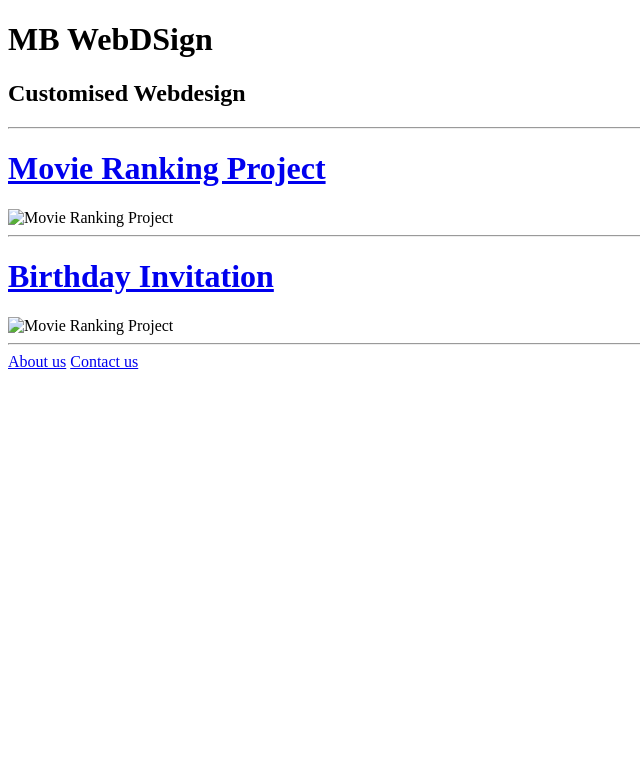
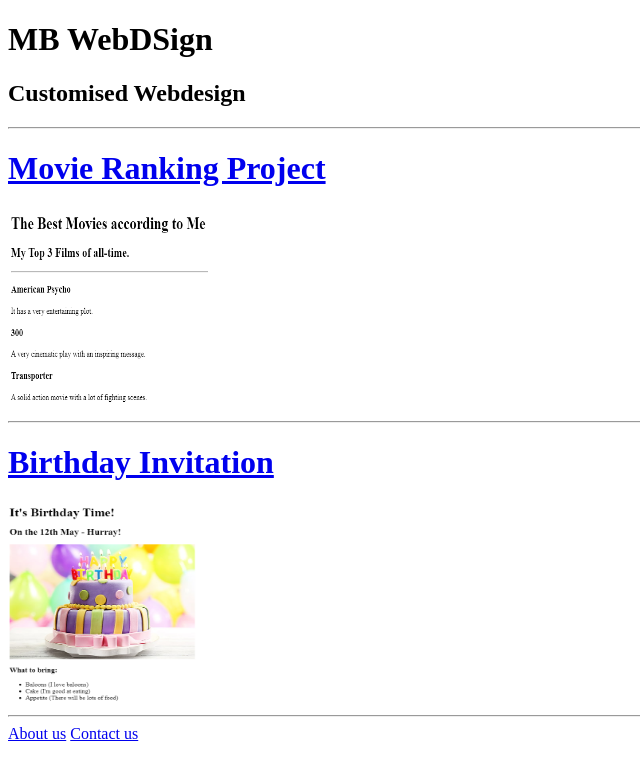
Before and after one commit to WebDsigner/html-portfolio, a plain HTML site: page index.html in a window 1280 px wide. Shown: the whole page, without its empty margins (0-640 px from the left). Drawn offline with Linux system fonts and the light colour scheme.

Commit message:
Update index.html

```diff
--- a/index.html
+++ b/index.html
@@ -12,17 +12,17 @@
 
             <hr />
 
-            <a href="../4.3 HTML Porfolio Project/public/movie-ranking.html"><h1>Movie Ranking Project</h1></a>
-            <img src="../4.3 HTML Porfolio Project/assets/images/movie-ranking.png" alt="Movie Ranking Project" width="200" height="200" />
+            <a href="./public/movie-ranking.html"><h1>Movie Ranking Project</h1></a>
+            <img src="./assets/images/movie-ranking.png" alt="Movie Ranking Project" width="200" height="200" />
 
             <hr />
 
-            <a href="../4.3 HTML Porfolio Project/public/birthday-invite.html"><h1>Birthday Invitation</h1></a>
-            <img src="../4.3 HTML Porfolio Project/assets/images/birthday-invite.png" alt="Movie Ranking Project" width="200" height="200"/>
+            <a href="./public/birthday-invite.html"><h1>Birthday Invitation</h1></a>
+            <img src="./assets/images/birthday-invite.png" alt="Movie Ranking Project" width="200" height="200"/>
 
             <hr />
 
-            <a href="../4.3 HTML Porfolio Project/public/about.html">About us</a> <a href="../4.3 HTML Porfolio Project/public/contact.html">Contact us</a>
+            <a href="./public/about.html">About us</a> <a href="./public/contact.html">Contact us</a>
 
 
 
```
